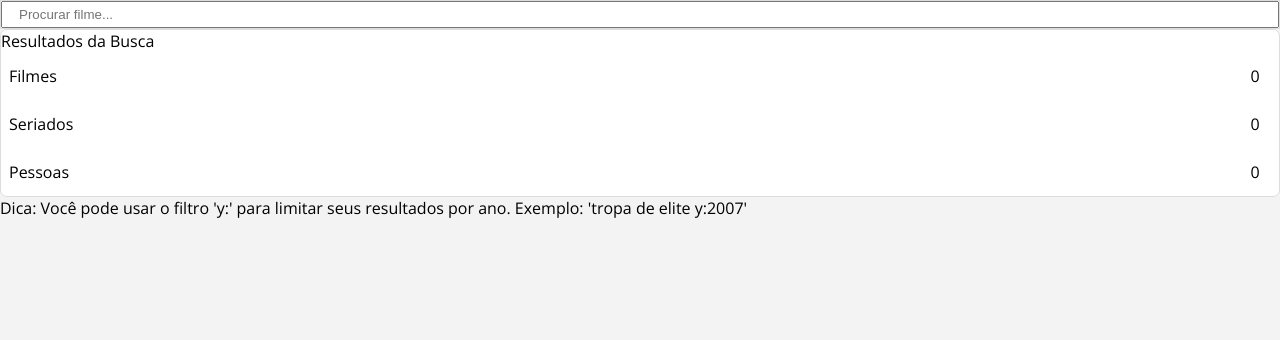
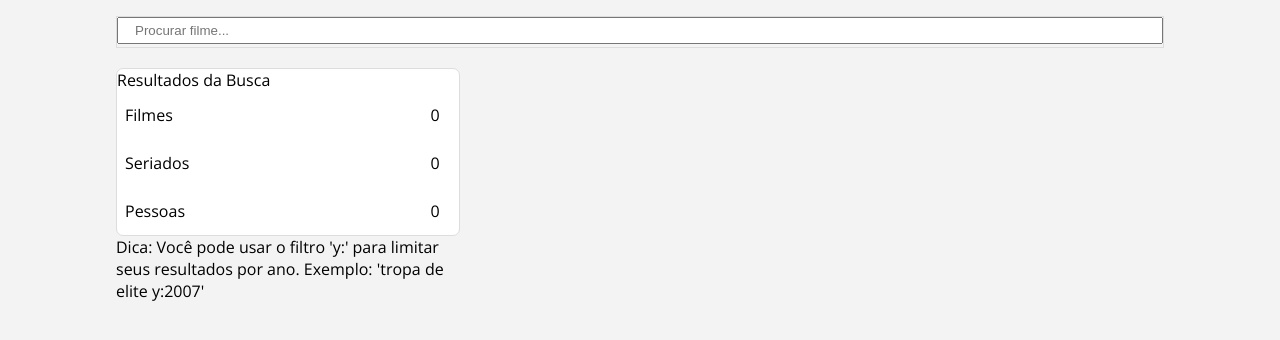
Before and after one commit to okalil/guide-to-movies, a Next.js app: page / in a window 1280 px wide. Shown: the top 340 px of the page. Built offline with nearby package versions, Linux system fonts and the light colour scheme.

Commit message:
upgrade main styles

```diff
--- a/src/components/Main/index.js
+++ b/src/components/Main/index.js
@@ -3,7 +3,7 @@ import { w185 } from '../../constants/posterSizes';
 import { imageBaseUrl } from '../../constants/imageUrl';
 import filterByYear from '../../utils/filterByYear';
 
-import Box from '../Box';
+import { InfoContainer, ResultsContainer, ResultsItem } from './styles';
 
 export default function Main({ currentFilter }) {
   const { search } = useSearch();
@@ -18,13 +18,14 @@ export default function Main({ currentFilter }) {
         ),
         year
       )
-    : undefined;
+    : null;
 
   return (
-    <main>
-      {!data ? null : data.results && data.total_results ? (
-        filtered.map(item => {
-          const { media_type } = item;
+    <ResultsContainer>
+      {!filtered ? null : data.results && data.total_results ? (
+        <ul>
+          {filtered.map(item => {
+            const { media_type, overview } = item;
 
             const getDate = date => {
               const then = new Date(date);
@@ -53,23 +54,26 @@ export default function Main({ currentFilter }) {
               default:
                 date = undefined;
             }
-          console.log(new Date(date));
+
             return (
-            <Box key={item.id}>
+              <ResultsItem key={item.id}>
                 <img
                   src={image ? imageBaseUrl.concat(w185, image) : ''}
                   alt="Poster"
                 />
+                <InfoContainer>
                   <h4>{name}</h4>
                   <span>{date}</span>
-              <p>{item.overview}</p>
-            </Box>
+                  <p>{overview}</p>
+                </InfoContainer>
+              </ResultsItem>
             );
-        })
+          })}
+        </ul>
       ) : (
         <h4>Não foi possível carregar os dados!</h4>
       )}
-    </main>
+    </ResultsContainer>
   );
 }
 
--- /dev/null
+++ b/src/components/Main/styles.js
@@ -0,0 +1,44 @@
+import styled from 'styled-components';
+import Box from '../Box';
+
+export const ResultsContainer = styled.main``;
+
+export const ResultsItem = styled(Box).attrs({ as: 'li' })`
+  display: flex;
+
+  border-radius: 7px;
+  height: 9rem;
+
+  & + & {
+    margin-top: 1rem;
+  }
+
+  img {
+    width: 95px;
+    max-height: 100%;
+    border-top-left-radius: 7px;
+    border-bottom-left-radius: 7px;
+  }
+`;
+
+export const InfoContainer = styled.div`
+  flex: 1;
+  display: flex;
+  flex-direction: column;
+
+  box-shadow: 0px -2px 3px 1px #00000012, 0px 3px 3px 1px #00000012;
+  padding: 1rem 0.75rem;
+
+  > :nth-child(2) {
+    font-weight: 400;
+    color: #c5c5c5;
+  }
+  > :nth-child(3) {
+    margin-top: auto;
+    max-height: 50%;
+    display: -webkit-box;
+    -webkit-line-clamp: 2;
+    -webkit-box-orient: vertical;
+    overflow: hidden;
+  }
+`;
--- a/src/pages/index.js
+++ b/src/pages/index.js
@@ -1,20 +1,16 @@
 import Head from 'next/head';
+import styled from 'styled-components';
 import { useState } from 'react';
-
-import { useSearch } from '../contexts/SearchContext';
 
 import SearchControl from '../components/SearchControl';
 import FiltersBox from '../components/FiltersBox';
 import Main from '../components/Main';
 
 export default function Home() {
-  const { search } = useSearch();
-  const { data, keyword } = search;
-
   const [currentFilter, setFilter] = useState('all');
 
   return (
-    <div>
+    <Container>
       <Head>
         <title>Guia dos Filmes | Encontre o seu filme aqui!</title>
       </Head>
@@ -27,6 +23,22 @@ export default function Home() {
         </p>
       </aside>
       <Main {...{ currentFilter }} />
-    </div>
+    </Container>
   );
 }
+
+const Container = styled.div`
+  display: grid;
+  grid-template-columns: 1fr 2fr;
+  grid-template-rows: 2rem 1fr;
+  column-gap: 1rem;
+  row-gap: 1.25rem;
+
+  width: min(100%, 1080px);
+  margin: auto;
+  padding: 1rem;
+
+  > :first-child {
+    grid-column: span 2;
+  }
+`;
```
Lines whose indentation alone changed are shown as unchanged.
